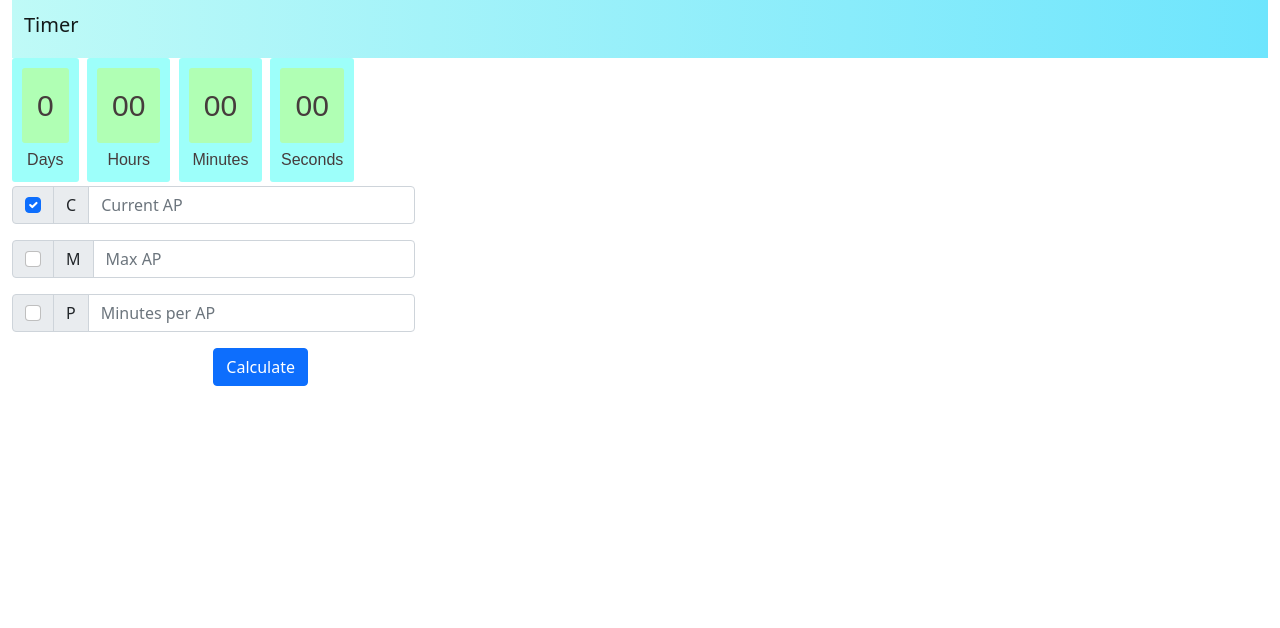
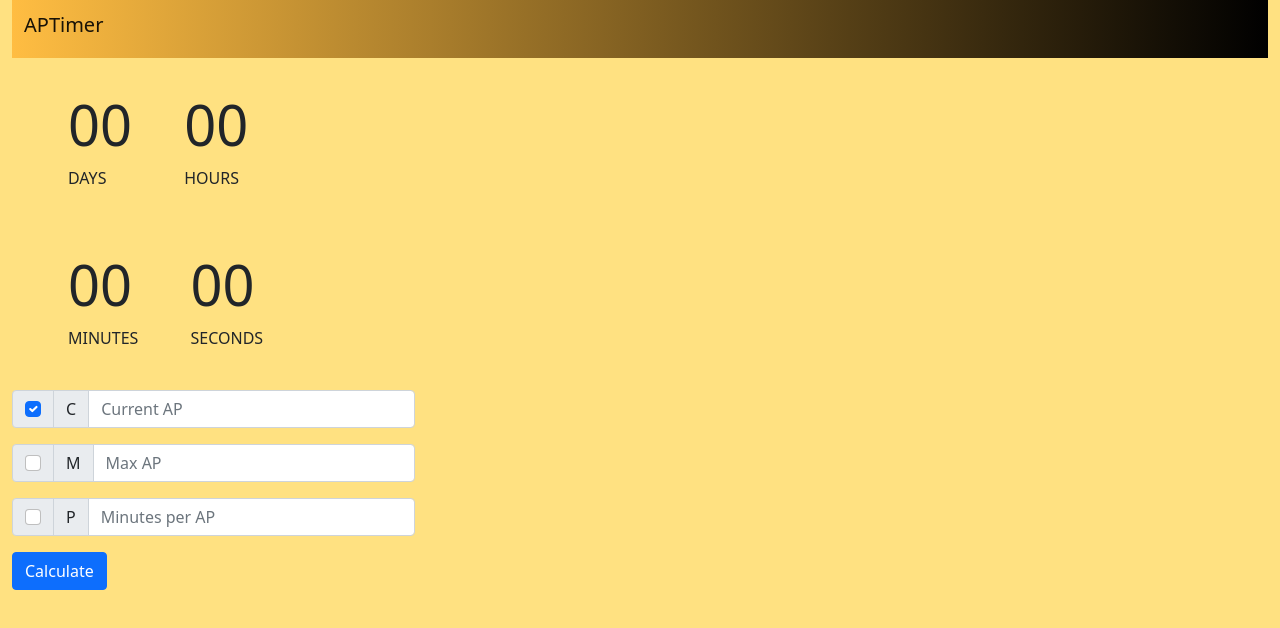
Before and after one commit to sagniKdas53/APTimer, a plain HTML site: page index.html in a window 1280 px wide. Drawn offline with nearby package versions, Linux system fonts and the light colour scheme.

Commit message:
changed the style, made the clock better.

```diff
--- a/clock.css
+++ /dev/null
@@ -1,27 +0,0 @@
-#clockdiv{
-	font-family: sans-serif;
-	color: rgb(70, 60, 60);
-	display: inline-block;
-	font-weight: 100;
-	text-align: center;
-	font-size: 30px;
-}
-
-#clockdiv > div{
-	padding: 10px;
-	border-radius: 3px;
-	background: #9dfffa;
-	display: inline-block;
-}
-
-#clockdiv div > span{
-	padding: 15px;
-	border-radius: 3px;
-	background: #b0ffb4;
-	display: inline-block;
-}
-
-.smalltext{
-	padding-top: 5px;
-	font-size: 16px;
-}
--- a/index.html
+++ b/index.html
@@ -1,78 +1,113 @@
 <!DOCTYPE html>
 <html lang="en">
-
   <head>
     <meta charset="UTF-8" />
     <meta http-equiv="X-UA-Compatible" content="IE=edge" />
     <meta name="viewport" content="width=device-width, initial-scale=1" />
 
-    <title>AP Timer</title>
+    <title>APTimer</title>
     <script src="https://cdn.jsdelivr.net/npm/js-cookie@rc/dist/js.cookie.min.js"></script>
-    <link rel="stylesheet" href="clock.css">
+    <link rel="stylesheet" href="style.css" />
     <script type="text/javascript" src="script.js"></script>
-    <link href="https://cdn.jsdelivr.net/npm/bootstrap@5.0.1/dist/css/bootstrap.min.css" rel="stylesheet"
-        integrity="sha384-+0n0xVW2eSR5OomGNYDnhzAbDsOXxcvSN1TPprVMTNDbiYZCxYbOOl7+AMvyTG2x" crossorigin="anonymous" />
-    <script src="https://cdn.jsdelivr.net/npm/bootstrap@5.0.1/dist/js/bootstrap.bundle.min.js"
+    <link
+      href="https://cdn.jsdelivr.net/npm/bootstrap@5.0.1/dist/css/bootstrap.min.css"
+      rel="stylesheet"
+      integrity="sha384-+0n0xVW2eSR5OomGNYDnhzAbDsOXxcvSN1TPprVMTNDbiYZCxYbOOl7+AMvyTG2x"
+      crossorigin="anonymous"
+    />
+    <script
+      src="https://cdn.jsdelivr.net/npm/bootstrap@5.0.1/dist/js/bootstrap.bundle.min.js"
       integrity="sha384-gtEjrD/SeCtmISkJkNUaaKMoLD0//ElJ19smozuHV6z3Iehds+3Ulb9Bn9Plx0x4"
-        crossorigin="anonymous"></script>
+      crossorigin="anonymous"
+    ></script>
   </head>
 
   <body>
     <div class="container-fluid">
-        <nav class="navbar navbar-expand-lg navbar-light"
-            style="background: linear-gradient(to right, #bffaf7, #6ee5fd)">
+      <nav
+        class="navbar navbar-expand-lg navbar-light"
+        style="background: linear-gradient(to left, #000000, #ffbd42)"
+      >
         <div class="container-fluid">
           <div class="navbar-brand">
-                    <h5>Timer</h5>
+            <h5>APTimer</h5>
           </div>
         </div>
       </nav>
-        <div class="col-12 col-sm-10 col-md-8 col-lg-6 col-xs-4 mb-1" id="res">
-            <div id="clockdiv">
-                <div>
-                    <span class="days"></span>
-                    <div class="smalltext">Days</div>
+      <div  id="res">
+        <div class="col-12" id="countdown">
+          <ul>
+            <div class="col-12 col-sm-12 col-md-6 col-lg-6 col-xs-6 mb-1">
+              <li><span id="days"></span>days</li>
+              <li><span id="hours"></span>Hours</li>
             </div>
-                <div>
-                    <span class="hours"></span>
-                    <div class="smalltext">Hours</div>
+            <div class="col-12 col-sm-12 col-md-6 col-lg-6 col-xs-6 mb-1">
+              <li><span id="minutes"></span>Minutes</li>
+              <li><span id="seconds"></span>Seconds</li>
             </div>
-                <div>
-                    <span class="minutes"></span>
-                    <div class="smalltext">Minutes</div>
-                </div>
-                <div>
-                    <span class="seconds"></span>
-                    <div class="smalltext">Seconds</div>
-                </div>
+          </ul>
         </div>
       </div>
       <div class="row">
-            <div class="col-8 col-sm-6 col-md-4 col-lg-4 col-xs-4">
+        <div class="col-12 col-sm-6 col-md-6 col-lg-4 col-xs-4 mb-1">
           <form class="form-horizontal" autocomplete="off">
             <div class="input-group">
               <div class="input-group-text mb-3">
-                        <input class="form-check-input mt-0" type="checkbox" id="SavedEn" checked />
+                <input
+                  class="form-check-input mt-0"
+                  type="checkbox"
+                  id="SavedEn"
+                  checked
+                />
               </div>
               <span class="input-group-text mb-3">C</span>
-                        <input type="number" class="form-control mb-3" placeholder="Current AP " id="current" />
+              <input
+                type="number"
+                class="form-control mb-3"
+                placeholder="Current AP "
+                id="current"
+              />
             </div>
 
             <div class="input-group">
               <div class="input-group-text mb-3">
-                            <input class="form-check-input mt-0" type="checkbox" id="MaxEn" checked />
+                <input
+                  class="form-check-input mt-0"
+                  type="checkbox"
+                  id="MaxEn"
+                  checked
+                />
               </div>
               <span class="input-group-text mb-3">M</span>
-                        <input type="number" class="form-control mb-3" placeholder="Max AP " id="max" />
+              <input
+                type="number"
+                class="form-control mb-3"
+                placeholder="Max AP "
+                id="max"
+              />
             </div>
             <div class="input-group">
               <div class="input-group-text mb-3">
-                            <input class="form-check-input mt-0" type="checkbox" id="perEn" checked />
+                <input
+                  class="form-check-input mt-0"
+                  type="checkbox"
+                  id="perEn"
+                  checked
+                />
               </div>
               <span class="input-group-text mb-3">P</span>
-                        <input type="number" class="form-control mb-3" placeholder="Minutes per AP " id="perUnit" />
-                    </div><button type="submit " class="btn btn-primary mb-3 position-relative start-50"
-                        onclick="return getData();">
+              <input
+                type="number"
+                class="form-control mb-3"
+                placeholder="Minutes per AP "
+                id="perUnit"
+              />
+            </div>
+            <button
+              type="submit "
+              class="btn btn-primary mb-3 position-relative start-0"
+              onclick="return getData();"
+            >
               Calculate
             </button>
           </form>
@@ -80,7 +115,7 @@
       </div>
     </div>
     <script>
-        window.addEventListener('DOMContentLoaded', function () {
+      window.addEventListener("DOMContentLoaded", function () {
         loadData();
         let deadline = new Date();
         initClock(deadline);
@@ -88,5 +123,4 @@
       });
     </script>
   </body>
-
 </html>
--- a/script.js
+++ b/script.js
@@ -93,14 +93,14 @@ function getTimeRemaining(endtime) {
 }
 
 function initClock(endtime) {
-    const clock = document.getElementById('clockdiv');
-    const daysSpan = clock.querySelector('.days');
-    const hoursSpan = clock.querySelector('.hours');
-    const minutesSpan = clock.querySelector('.minutes');
-    const secondsSpan = clock.querySelector('.seconds');
+    //const clock = document.getElementById('clockdiv');
+    const daysSpan = document.getElementById('days');
+    const hoursSpan =document.getElementById('hours');
+    const minutesSpan = document.getElementById('minutes');
+    const secondsSpan = document.getElementById('seconds');
     const t = getTimeRemaining(endtime);
 
-    daysSpan.innerHTML = t.days;
+    daysSpan.innerHTML = '0'+t.days;
     hoursSpan.innerHTML = ('0' + t.hours).slice(-2);
     minutesSpan.innerHTML = ('0' + t.minutes).slice(-2);
     secondsSpan.innerHTML = ('0' + t.seconds).slice(-2);
@@ -109,11 +109,11 @@ function initClock(endtime) {
 function updateClock() {
     accumulator += 1;
     //console.log(accumulator);
-    const clock = document.getElementById('clockdiv');
-    const daysSpan = clock.querySelector('.days');
-    const hoursSpan = clock.querySelector('.hours');
-    const minutesSpan = clock.querySelector('.minutes');
-    const secondsSpan = clock.querySelector('.seconds');
+    //const clock = document.getElementById('clockdiv');
+    const daysSpan = document.getElementById('days');
+    const hoursSpan =document.getElementById('hours');
+    const minutesSpan = document.getElementById('minutes');
+    const secondsSpan = document.getElementById('seconds');
     const t = getTimeRemaining(end);
 
     daysSpan.innerHTML = t.days;
@@ -131,11 +131,11 @@ function updateClock() {
         then we can show default values else load the new ones and upate the current one
         there is a log in savinng the cookies for example this: 1624391420967-1624391362958 = 58009
         insted of 60000
-        */
+        (a comment end was here)*/
     }
     if (t.total <= 0) {
         clearInterval(timeinterval);
-        daysSpan.innerHTML = '0';
+        daysSpan.innerHTML = '00';
         hoursSpan.innerHTML = '00';
         minutesSpan.innerHTML = '00';
         secondsSpan.innerHTML = '00';
--- /dev/null
+++ b/style.css
@@ -0,0 +1,16 @@
+html body{
+    background-color: rgb(255, 225, 129);
+}
+
+li {
+    display: inline-block;
+    font-size: 1.0em;
+    list-style-type: none;
+    padding: 1.5em;
+    text-transform: uppercase;
+  }
+
+  li span {
+    display: block;
+    font-size: 3.5rem;
+  }
```
Also changed, not shown: 2 other files. Lines whose indentation alone changed are shown as unchanged.
